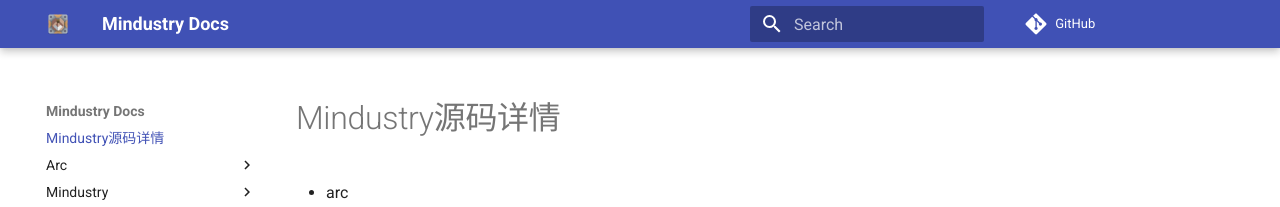
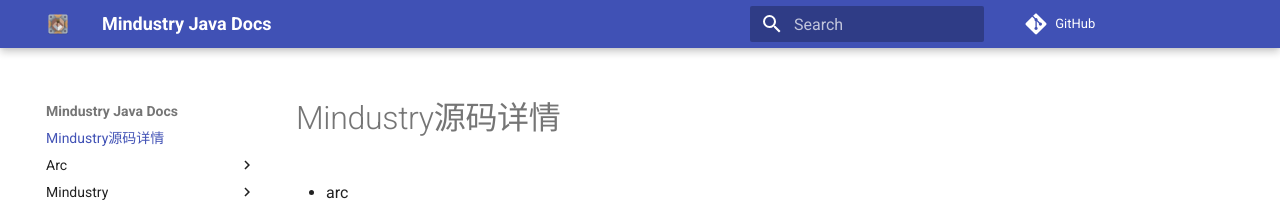
Before and after one commit to Chi-Re/MindustryJavaDocs, an MkDocs documentation site: the page built from docs/index.md, in a window 1280 px wide. Shown: the top 207 px of the page. Built offline with MkDocs 1.6.1 and Material for MkDocs 9.7.7, drawn with Linux system fonts in a browser that asks for light colours; comment, search, counter and statistics services are not loaded.

Commit message:
修改文档页面显示

```diff
--- a/mkdocs.yml
+++ b/mkdocs.yml
@@ -1,5 +1,5 @@
-site_name: Mindustry Docs
-repo_url: https://github.com/Chi-Re/MindustryCodeDetails/
+site_name: Mindustry Java Docs
+repo_url: https://github.com/Chi-Re/MindustryJavaDocs/
 theme:
   name: material
   favicon: images/favicon.png
```
